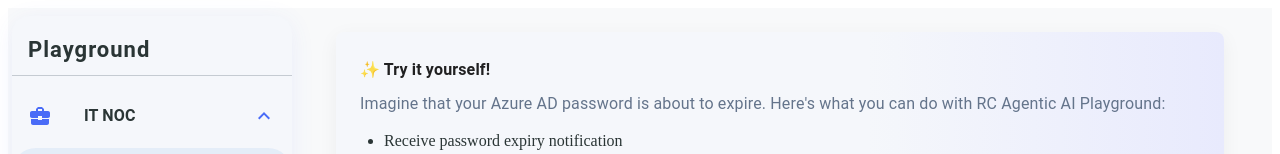
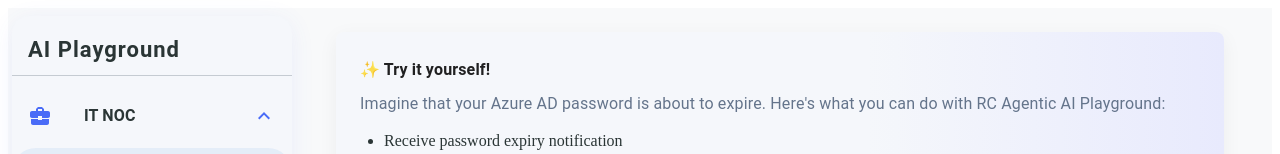
Before and after one commit to zeeshan-mukhtar/cursor_playground, a Next.js app: page / in a window 1280 px wide. Shown: the top 154 px of the page. Built offline with nearby package versions, Linux system fonts and the light colour scheme.

Commit message:
change header text

```diff
--- a/src/components/Sidebar.tsx
+++ b/src/components/Sidebar.tsx
@@ -74,7 +74,7 @@
     >
       <Box sx={{ p: 2, pb: 1 }}>
         <Typography variant="h6" noWrap component="div" sx={{ fontWeight: 700, fontSize: 22, letterSpacing: 1, color: '#2a3535' }}>
-          Playground
+          AI Playground
         </Typography>
       </Box>
       <Divider sx={{ bgcolor: '#e0e7ef', mb: 1 }} />
```
